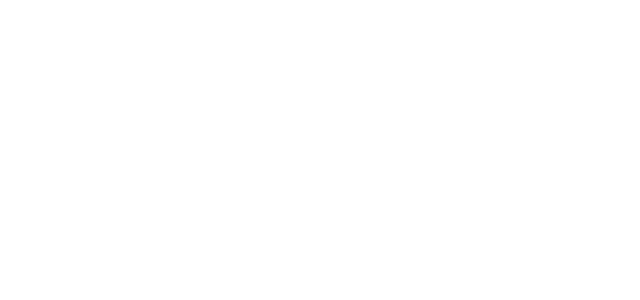
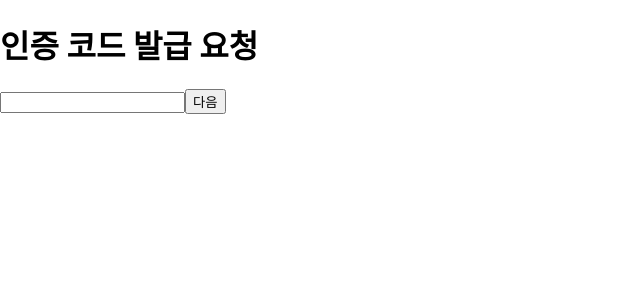
Before and after one commit to jodnddus/ably-frontend-assingment, a React (Create React App) app: page /resetPassword in a window 1280 px wide. Shown: the top 300 px of the page, without its empty margins (0-640 px from the left). Built offline with nearby package versions, Linux system fonts and the light colour scheme.

Commit message:
인증 코드 발급 요청 페이지가 기본적으로 표시되게 수정

```diff
--- a/src/pages/ResetPassword/index.tsx
+++ b/src/pages/ResetPassword/index.tsx
@@ -7,7 +7,7 @@
 function ResetPassword() {
   return (
     <Routes>
-      <Route path={"issued"} element={<Issued />} />
+      <Route path={""} element={<Issued />} />
       <Route path={"validation"} element={<Validation />} />
       <Route path={"reset"} element={<Reset />} />
     </Routes>
```
